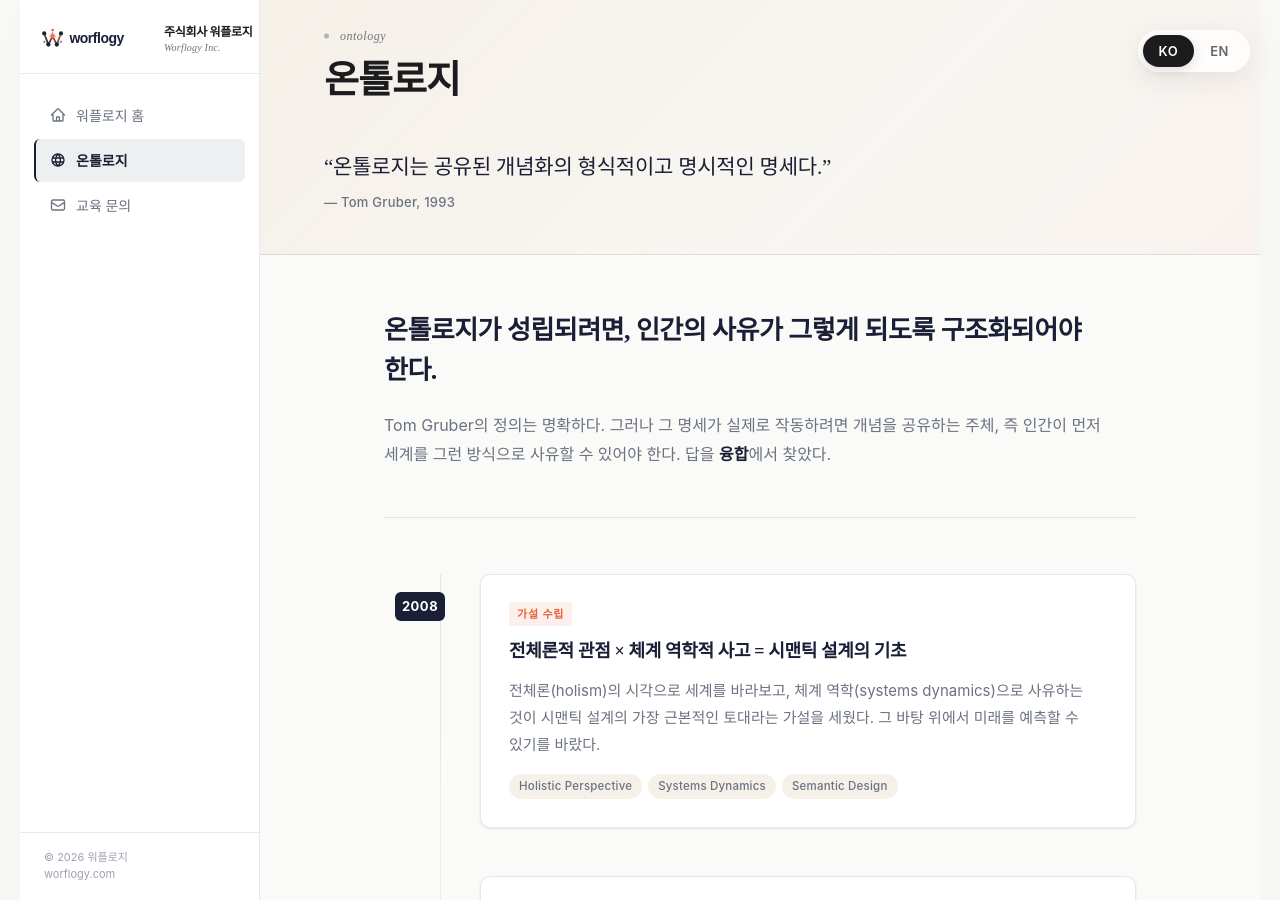
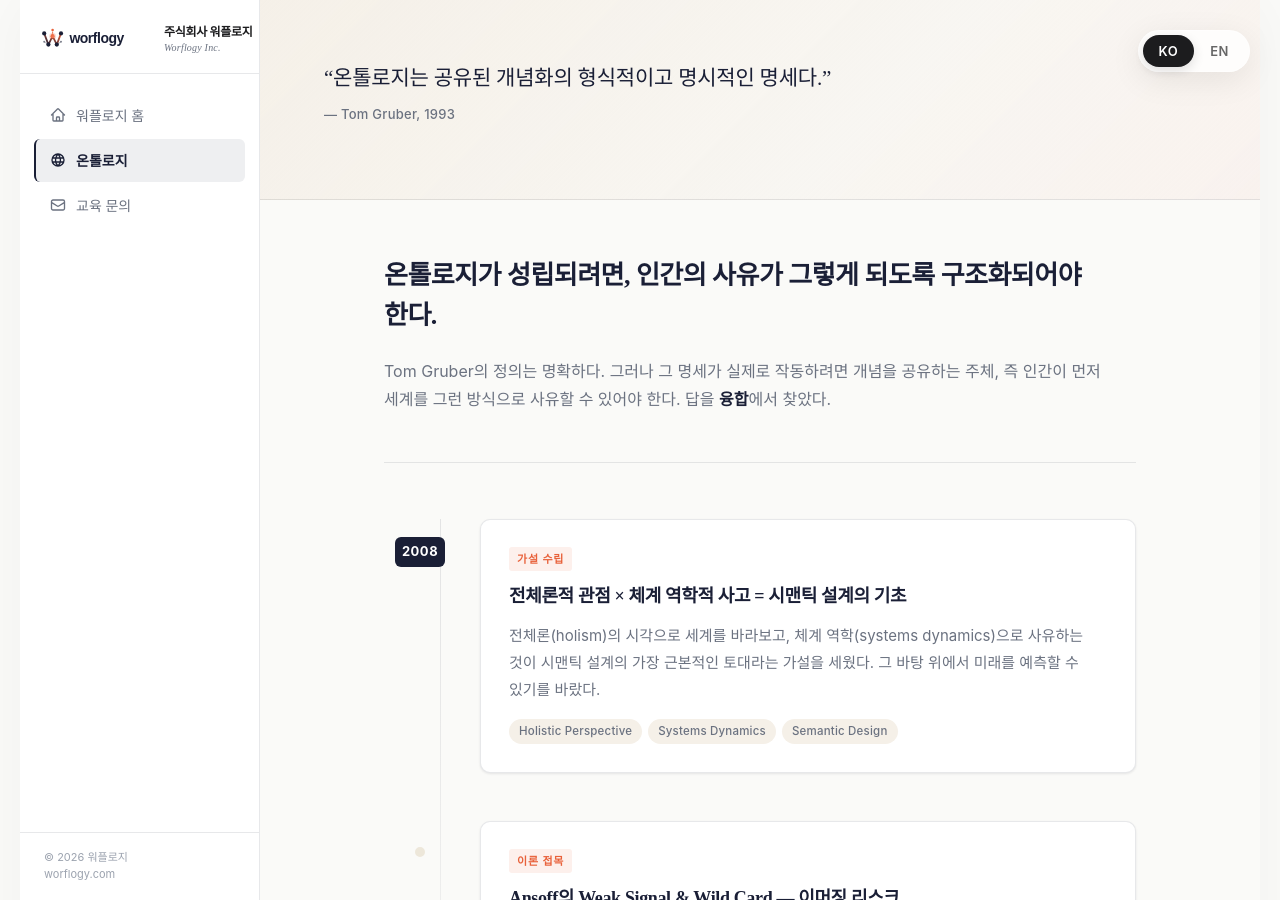
Before and after one commit to hamnYK/eduContextOn, a Jekyll site: the page built from ontology.md, in a window 1280 px wide and 900 px high. Built offline with Jekyll 4.4.1, drawn with Linux system fonts in a browser that asks for light colours; some web fonts are replaced.

```diff
--- a/_layouts/default.html
+++ b/_layouts/default.html
@@ -40,12 +40,8 @@
     <main class="main">
       {% if page.page_type == 'ontology' %}
       <div class="page-header static-header">
-        <div class="section-label">ontology</div>
-        <h1 class="section-title">{% if lang == 'en' %}Ontology{% else %}온톨로지{% endif %}</h1>
-        <blockquote class="header-quote">
-          <p class="header-quote-text">&#8220;온톨로지는 공유된 개념화의 형식적이고 명시적인 명세다.&#8221;</p>
-          <footer class="header-quote-footer">— Tom Gruber, 1993</footer>
-        </blockquote>
+        <h1 class="header-quote-text">&#8220;온톨로지는 공유된 개념화의 형식적이고 명시적인 명세다.&#8221;</h1>
+        <p class="header-quote-footer">— Tom Gruber, 1993</p>
       </div>
       {% else %}
       <div class="page-header video-header">
```
